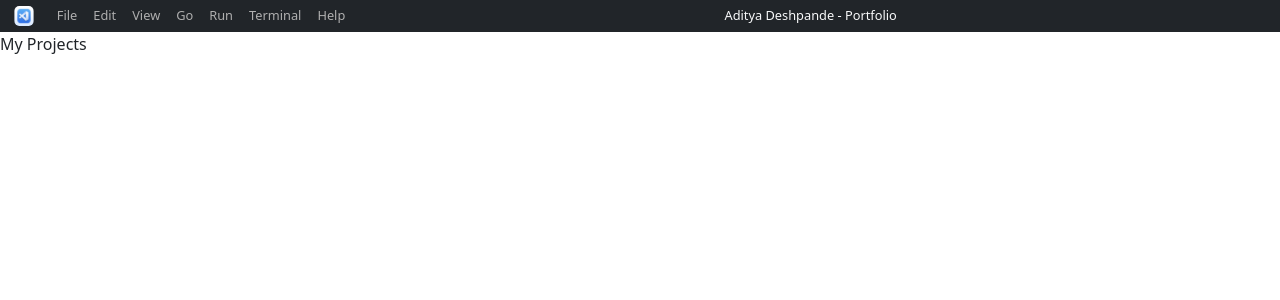
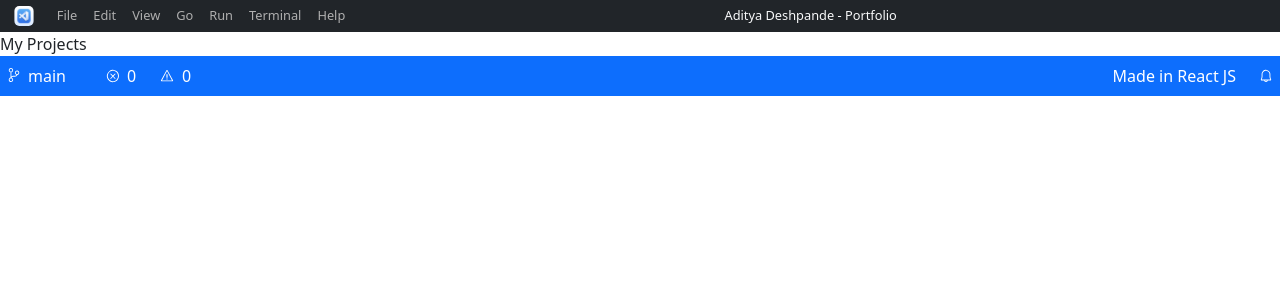
Before and after one commit to adityadeshpande0/portfolio-enhancement, a React (Vite) app: page /projects in a window 1280 px wide. Shown: the top 300 px of the page. Built offline with nearby package versions, Linux system fonts and the light colour scheme.

Commit message:
footer developed

```diff
--- a/src/components/footer/Footer.tsx
+++ b/src/components/footer/Footer.tsx
@@ -1,5 +1,34 @@
+import branchIcon from "../../assets/icons/branch_icon_footer.svg";
+import crossIcon from "../../assets/icons/cross_icon_footer.svg";
+import alertIcon from "../../assets/icons/alert_icon_footer.svg";
+import bellIcon from "../../assets/icons/bell_icon_footer.svg";
+
 const Footer: React.FC = () => {
-  return <>Footer</>;
+  return (
+    <div className="d-flex justify-content-between align-items-center bg-primary">
+      <div className="d-flex align-items-center">
+        <div className="d-flex align-items-center me-4 p-2 hover-bg-secondary">
+          <img alt="branch" src={branchIcon} className="me-2" />
+          <a
+            href="https://github.com/adityadeshpande0/MyPortfolio"
+            className="text-white text-decoration-none"
+          >
+            main
+          </a>
+        </div>
+        <div className="d-flex align-items-center p-2 hover-bg-secondary">
+          <img alt="cross" src={crossIcon} className="me-2" />
+          <p className="text-white mb-0 me-4">0</p>
+          <img alt="alert" src={alertIcon} className="me-2" />
+          <p className="text-white mb-0">0</p>
+        </div>
+      </div>
+      <div className="d-flex align-items-center p-2">
+        <p className="text-white mb-0 me-4">Made in React JS</p>
+        <img alt="bell" src={bellIcon} />
+      </div>
+    </div>
+  );
 };
 
 export default Footer;
--- a/src/router/AppRouter.tsx
+++ b/src/router/AppRouter.tsx
@@ -2,6 +2,7 @@ import { BrowserRouter as Router, Route, Routes } from "react-router-dom";
 import Home from "../screens/Home/Home";
 import TopNavbar from "../components/topnavbar/TopNavbar";
 import Projects from "../screens/Projects/Projects";
+import Footer from "../components/footer/Footer";
 
 
 const AppRouter: React.FC = () => {
@@ -12,6 +13,7 @@ const AppRouter: React.FC = () => {
        <Route path="/" Component={Home}/>
        <Route path='/projects' Component={Projects}/>
       </Routes>
+      <Footer/>
     </Router>
   );
 };
```
